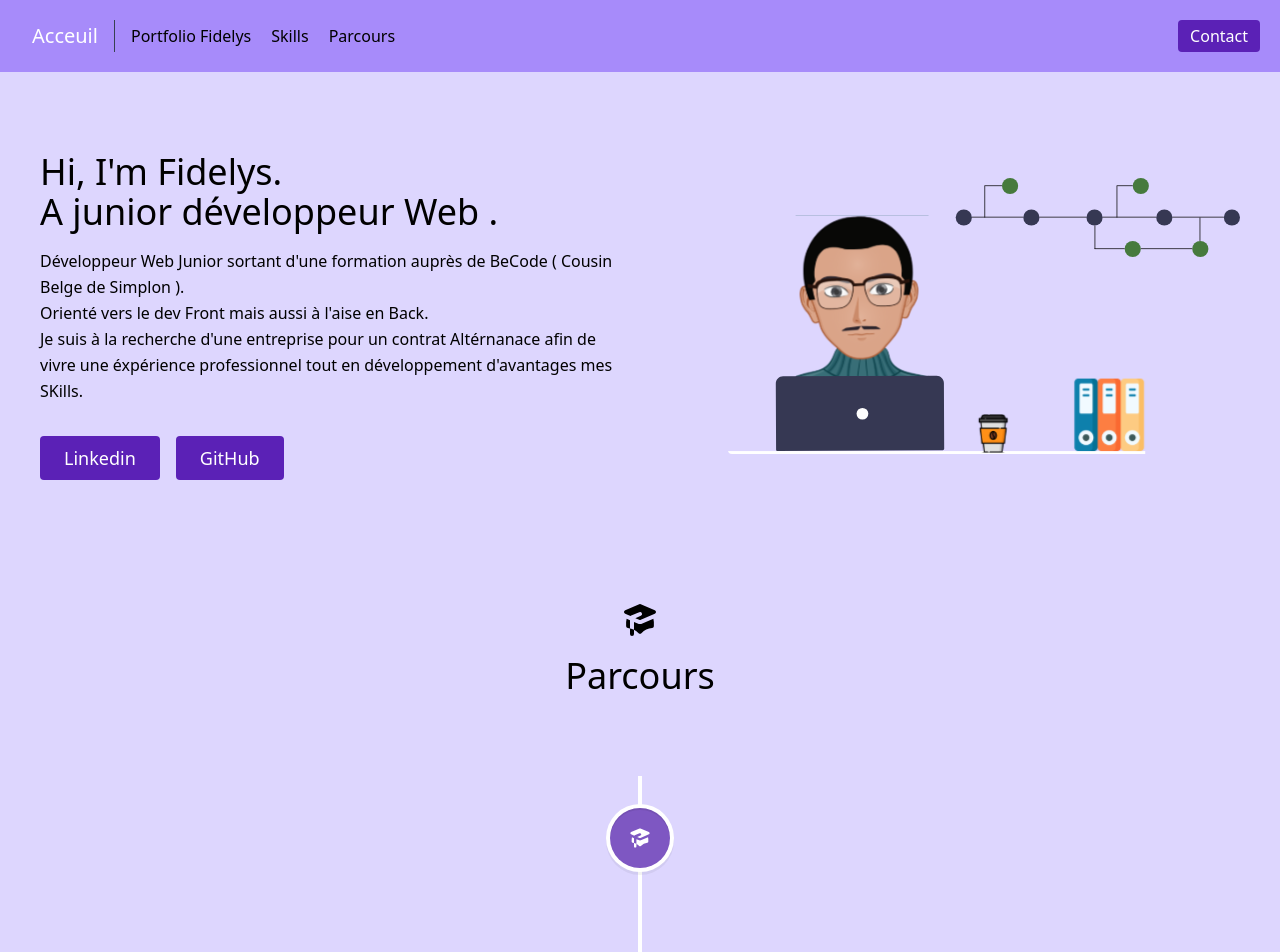
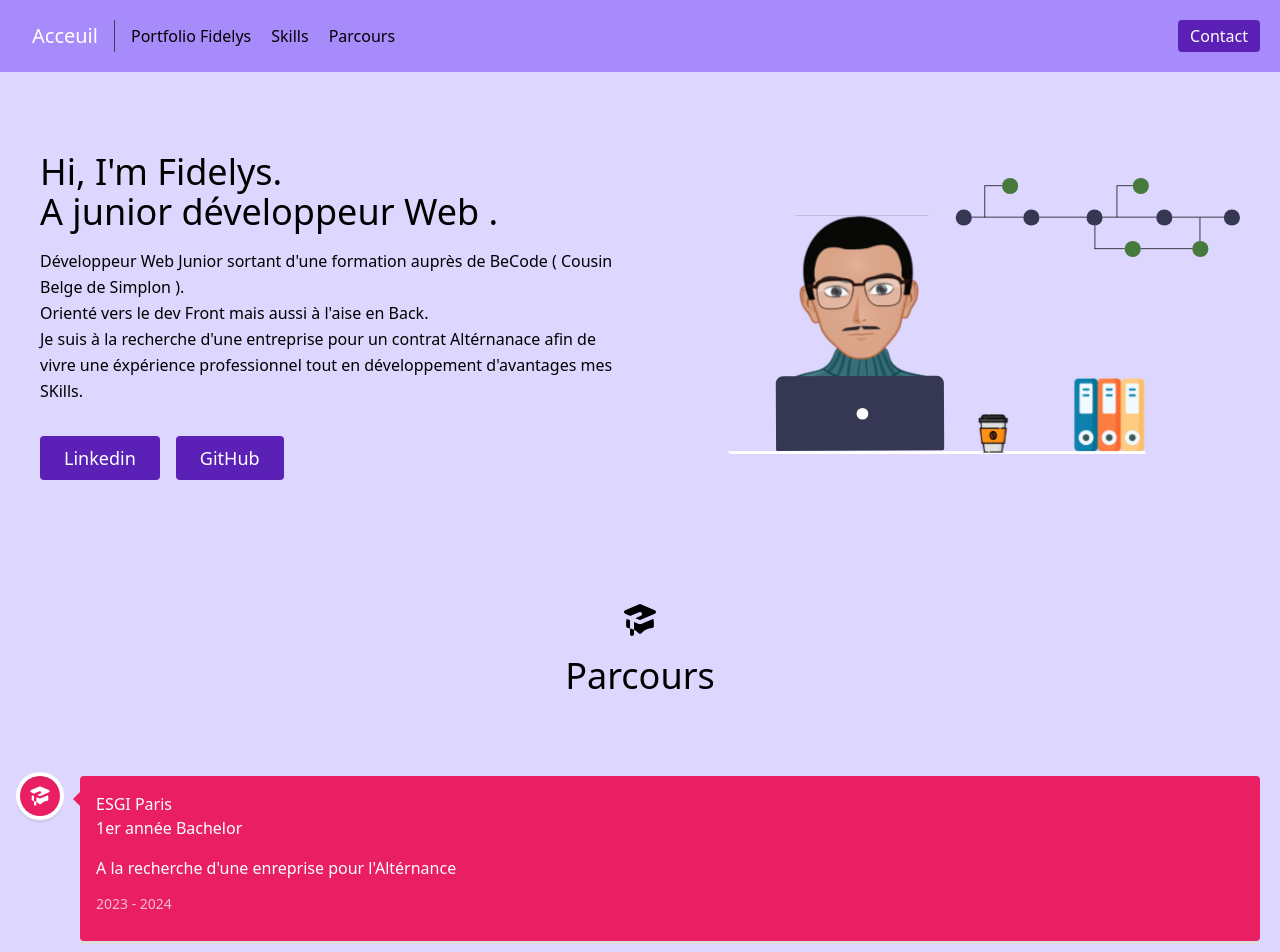
Before and after one commit to FidelysNadison/MyWebSite, a React (Create React App) app: page / in a window 1280 px wide. Shown: the top 952 px of the page. Built offline with nearby package versions, Linux system fonts and the light colour scheme.

Commit message:
update parcours

```diff
--- a/src/components/Parcours.jsx
+++ b/src/components/Parcours.jsx
@@ -15,6 +15,19 @@ export default function Parcours() {
             </h1>
           </div>
 
+<VerticalTimelineElement
+    className="vertical-timeline-element--work"
+    contentStyle={{ background: 'rgb(233, 30, 99)', color: '#fff' }}
+    contentArrowStyle={{ borderRight: '7px solid  rgb(233, 30, 99)' }}
+    date="2023 - 2024 "
+    iconStyle={{background: 'rgb(233, 30, 99)', color: '#ffff' }}
+    icon={<AcademicCapIcon/>}
+  >
+    <h3 className="vertical-timeline-element-title">ESGI Paris</h3>
+    <h4 className="vertical-timeline-element-subtitle">1er année Bachelor</h4>
+    <p>A la recherche d'une enreprise pour l'Altérnance</p>
+
+</VerticalTimelineElement>
 <VerticalTimeline classStyle ={{color: 'rgb(126, 87, 194)'}}>
   <VerticalTimelineElement
     className="vertical-timeline-element--work"
@@ -24,7 +37,7 @@ export default function Parcours() {
     iconStyle={{background: 'rgb(126, 87, 194)', color: '#ffff' }}
     icon={<AcademicCapIcon/>}
   >
-    <h3 className="vertical-timeline-element-title">ESGI</h3>
+    <h3 className="vertical-timeline-element-title">ESGI Lille </h3>
     <h4 className="vertical-timeline-element-subtitle">1ère année Bachelor en Informatique</h4>
     <ul class="text-base list-disc text-white dark:text-gray-400">
       <li>Développer et modéliser des Bases de données (Langages C, Algorithme et langage SQL)</li>
```
